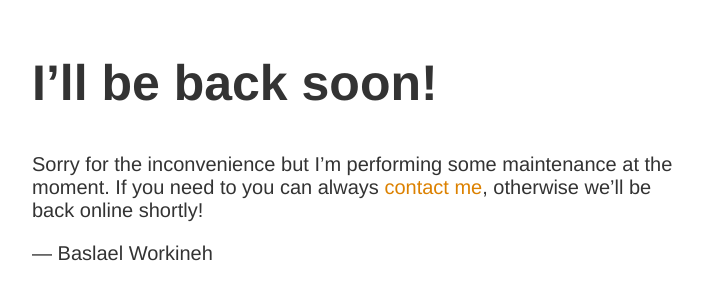
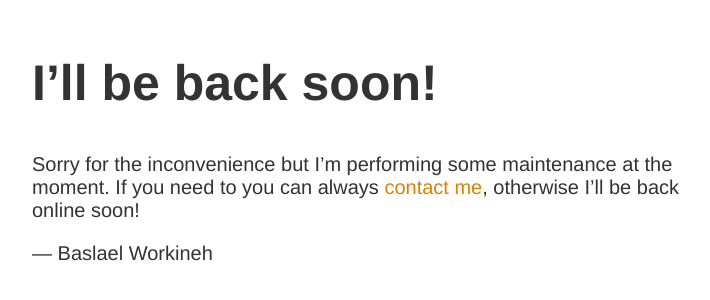
Before and after one commit to BaslaelWorkineh/Portfolio, a plain HTML site: page index.html in a window 1280 px wide. Shown: the part 146-446 px from the top of the page, without its empty margins (283-993 px from the left). Drawn offline with Linux system fonts and the light colour scheme.

Commit message:
index.html

```diff
--- a/index.html
+++ b/index.html
@@ -12,7 +12,7 @@
 <article>
     <h1>I&rsquo;ll be back soon!</h1>
     <div>
-        <p>Sorry for the inconvenience but I&rsquo;m performing some maintenance at the moment. If you need to you can always <a href="https://www.instagram.com/basketo_w/">contact me</a>, otherwise we&rsquo;ll be back online shortly!</p>
+        <p>Sorry for the inconvenience but I&rsquo;m performing some maintenance at the moment. If you need to you can always <a href="https://www.instagram.com/basketo_w/">contact me</a>, otherwise I&rsquo;ll be back online soon!</p>
         <p>&mdash; Baslael Workineh</p>
     </div>
 </article>
```
